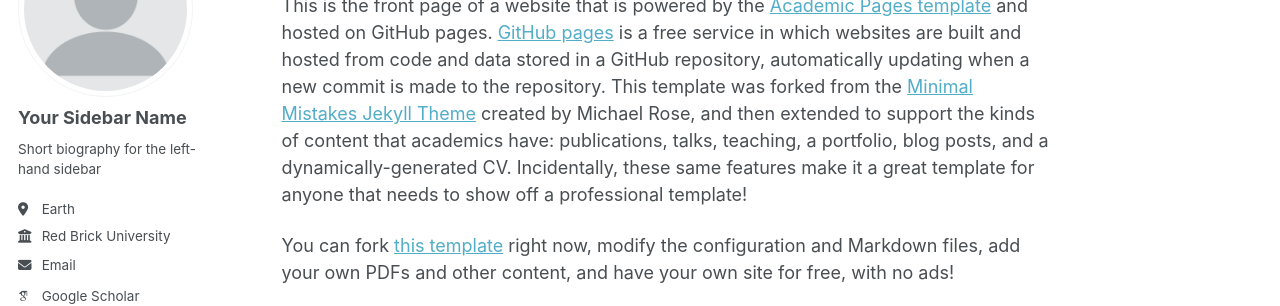
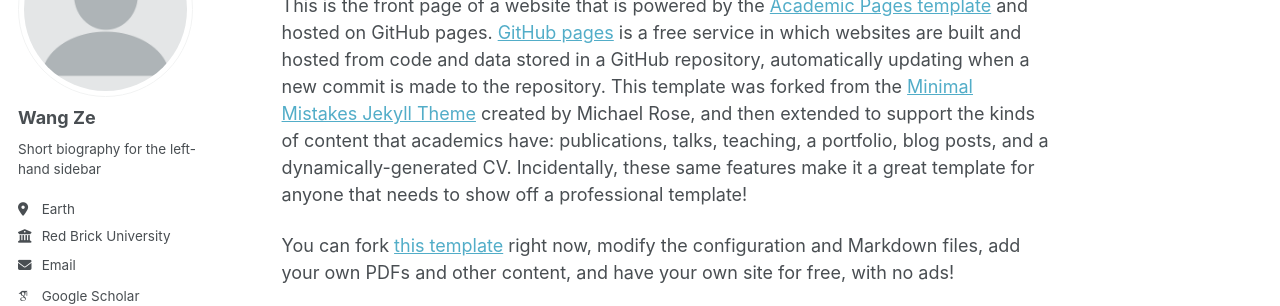
Before and after one commit to wangze-1996/wangze-1996.github.io, a Jekyll site: the page built from _pages/about.md, in a window 1280 px wide. Shown: the part 179-485 px from the top of the page. Built offline with Jekyll 4.4.1, drawn with Linux system fonts in a browser that asks for light colours; some web fonts are replaced; a script bundle is joined from its source files by our own code; library files that are not in the unit come from our copies.

Commit message:
Update _config.yml

```diff
--- a/_config.yml
+++ b/_config.yml
@@ -13,10 +13,10 @@ title                    : "Your Name / Site Title"
 title_separator          : "-"
 name                     : &name "Your Name"
 description              : &description "Your Name's academic portfolio"   # Update this with a general description of your site, this is the default if not overridden by a page
-url                      : https://academicpages.github.io # The base hostname & protocol for your site e.g. "https://[your GitHub username].github.io",
+url                      : https://wangze-1996.github.io # The base hostname & protocol for your site e.g. "https://[your GitHub username].github.io",
                                                            # or if you already have some other page hosted on Github then use "https://[your GitHub username].github.io/[Your Repo Name]"
 baseurl                  : "" # the subpath of your site, e.g. "/blog"
-repository               : "academicpages/academicpages.github.io"
+repository               : "wangze-1996/wangze-1996.github.io"
 
 # Site Author - The following control what appear as part of the author content on the side bar.
 #               If a field is blank the icon and link will not appear, otherwise it will be shown.
@@ -24,7 +24,7 @@ repository               : "academicpages/academicpages.github.io"
 author:
   # Biographic information
   avatar           : "profile.png"
-  name             : "Your Sidebar Name"
+  name             : "Wang Ze"
   pronouns         : # example: "she/her"
   bio              : "Short biography for the left-hand sidebar"
   location         : "Earth"
```
